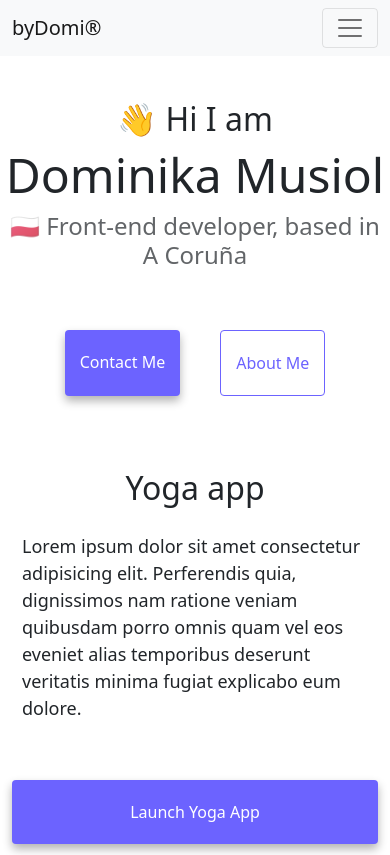
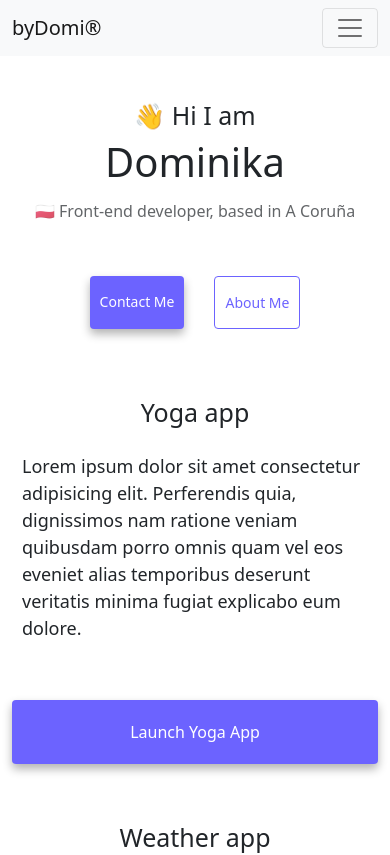
Before and after one commit to dmusiol/advanced-tools-homework, a plain HTML site: page index.html in a window 390 px wide. Shown: the top 855 px of the page. Drawn offline with nearby package versions, Linux system fonts and the light colour scheme.

Commit message:
Update headings, add metadata

```diff
--- a/index.html
+++ b/index.html
@@ -4,7 +4,11 @@
     <meta charset="UTF-8" />
     <meta http-equiv="X-UA-Compatible" content="IE=edge" />
     <meta name="viewport" content="width=device-width, initial-scale=1.0" />
-    <title>About Dominika</title>
+    <meta
+      name="description"
+      content="SheCodes Workshops Project. Learn how to build a responsive website with SheCodes Responsive course. For all women who want to join the global tech community. "
+    />
+    <title>Front-end developer - Dominika Musiol</title>
     <link
       href="https://cdn.jsdelivr.net/npm/bootstrap@5.0.0-beta2/dist/css/bootstrap.min.css"
       rel="stylesheet"
@@ -43,11 +47,11 @@
       </div>
     </nav>
     <h2 class="mt-5 text-center">👋 Hi I am</h2>
-    <h1 class="text-center">Dominika Musiol</h1>
+    <h1 class="text-center">Dominika</h1>
     <h3 class="text-center">🇵🇱 Front-end developer, based in A Coruña</h3>
     <div class="navigation-links mb-5">
-      <a href="about.html#contact" class="contact-link">Contact me</a>
-      <a href="about.html" class="about-link">About me</a>
+      <a href="/about.html#contact" class="contact-link">Contact me</a>
+      <a href="/about.html" class="about-link">About me</a>
     </div>
     <div class="container">
       <div class="row home-row">
--- a/src/style.css
+++ b/src/style.css
@@ -9,11 +9,11 @@ body {
 }
 
 h1 {
-  font-size: 96px;
+  font-size: 90px;
 }
 
 h2 {
-  font-size: 48px;
+  font-size: 45px;
 }
 
 h3 {
@@ -110,11 +110,17 @@ a:hover.about-link {
 
 @media (max-width: 767px) {
   h1 {
-    font-size: 48px;
+    font-size: 40px;
+    padding-bottom: 8px;
   }
 
   h2 {
-    font-size: 32px;
+    font-size: 25px;
+  }
+
+  h3 {
+    font-size: 16px;
+    padding: 0 5px;
   }
 
   .img-main {
@@ -123,7 +129,7 @@ a:hover.about-link {
 
   .section-title {
     text-align: center;
-    font-size: 32px;
+    font-size: 25px;
   }
 
   .home-row div {
@@ -136,3 +142,11 @@ a:hover.about-link {
     text-align: center;
   }
 }
+
+@media (max-width: 400px) {
+  .navigation-links a {
+    margin: 15px;
+    padding: 15px 10px;
+    font-size: 14px;
+  }
+}
```
Also changed, not shown: about.html (+5 -1 lines).
